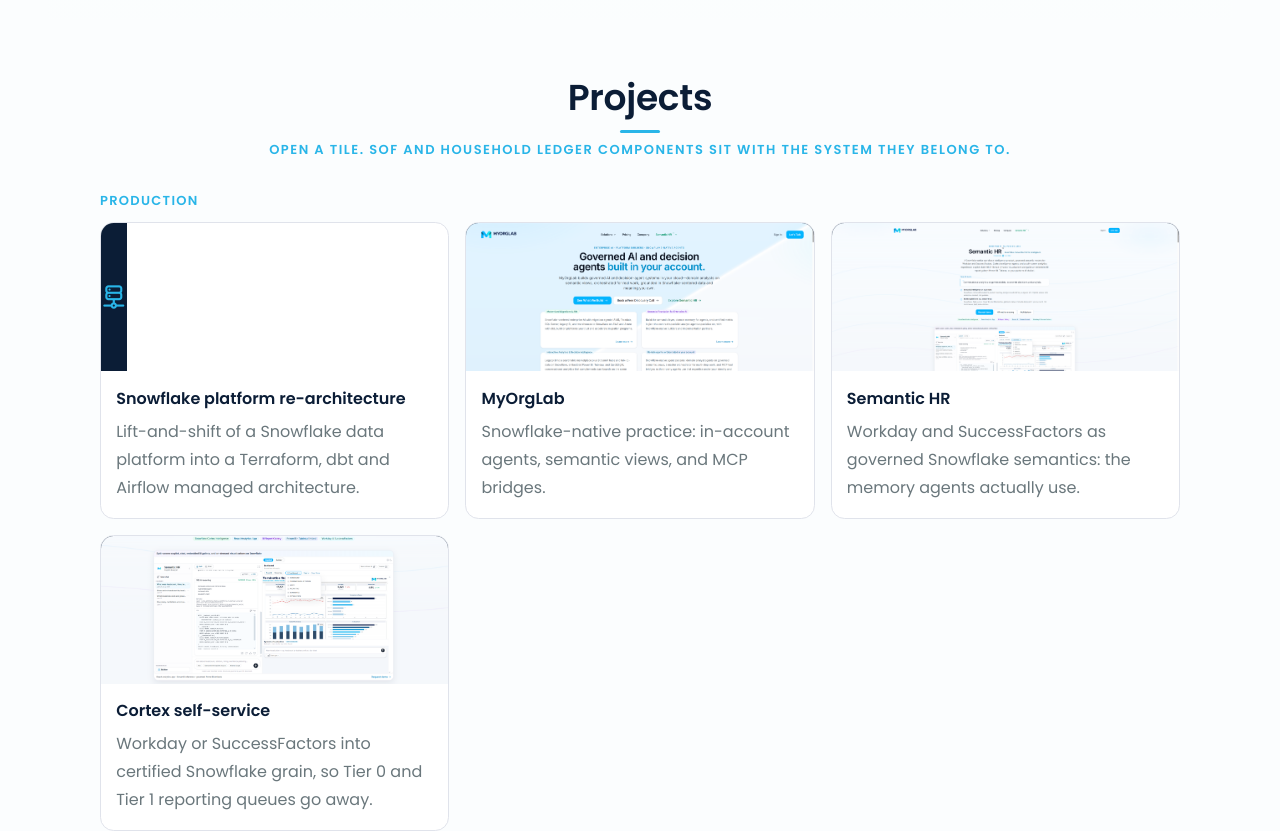
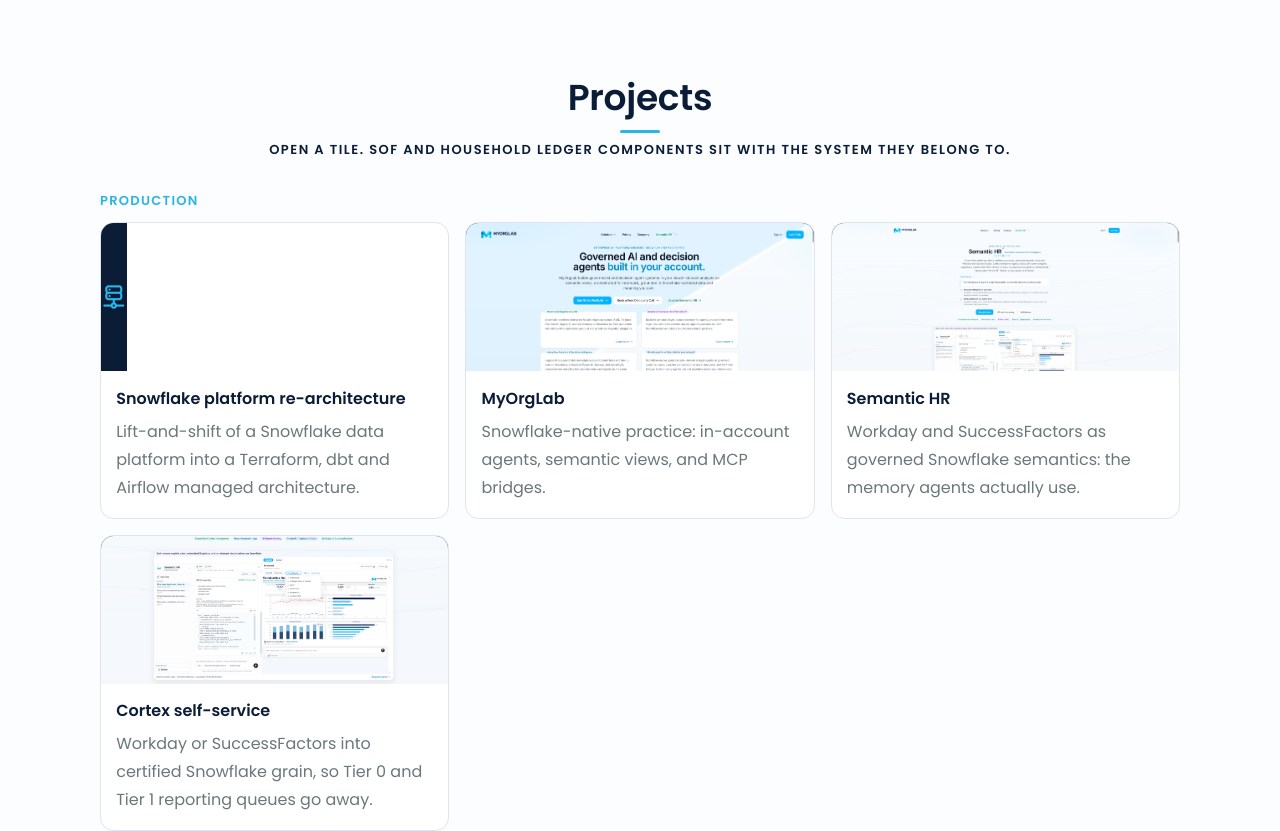
Before and after one commit to omfawehinmi/portfolio, a React (Vite) app: page / in a window 1280 px wide. Shown: the part 1060-1891 px from the top of the page. Built offline with nearby package versions, Linux system fonts and the light colour scheme.

Commit message:
Point section subtitles at the navy title color.
Section subtitles used --first-color (#29b5e8), which is 2.32:1 on the light page background. --title-color is the same navy as --navy (#0b1d36) in the light theme, and #f4fbfe in the dark theme, so both themes clear WCAG AA.

```diff
--- a/src/styles.css
+++ b/src/styles.css
@@ -1539,7 +1539,7 @@ h1, h2, h3, h4 {
 }
 
 .section__subtitle {
-  color: var(--first-color);
+  color: var(--title-color);
   font-weight: 600;
   font-size: var(--smaller-font-size);
   letter-spacing: 1.5px;
```
